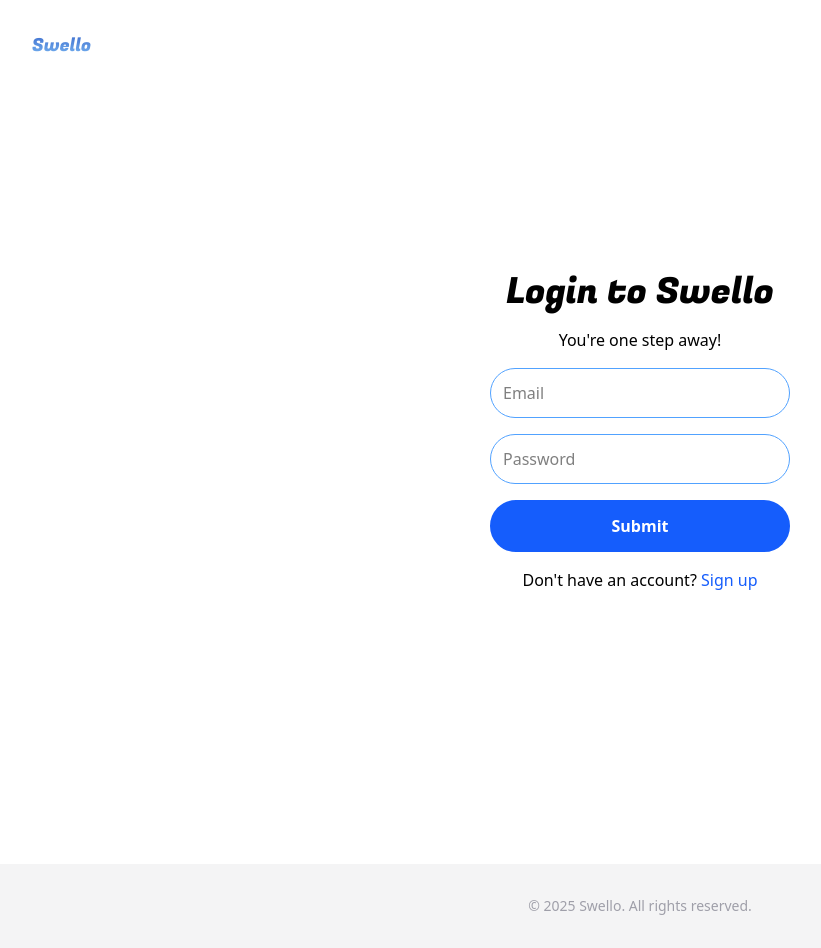
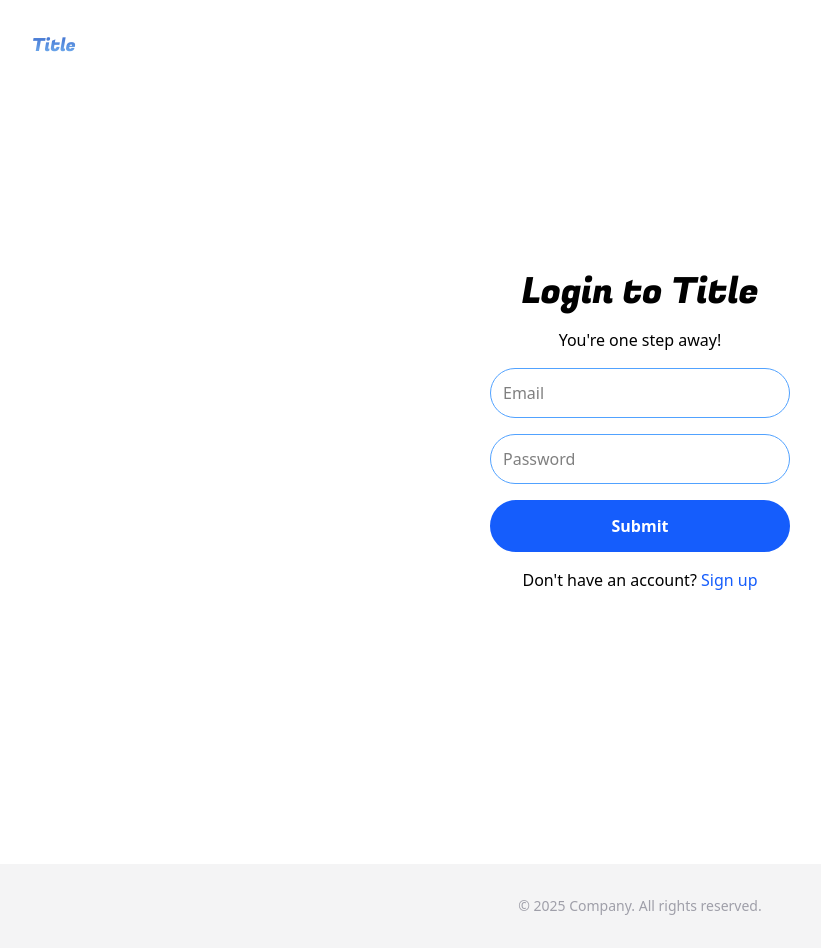
Before and after one commit to oliviafjardine/nextjs-login-template, a Next.js app in the folder frontend/: page /dashboard in a window 1280 px wide. Shown: the whole page, without its empty margins (0-821 px from the left). Built offline with nearby package versions, Linux system fonts and the light colour scheme; no server answers.

Commit message:
Initial commit

```diff
--- a/frontend/src/components/sections/Dashboard.tsx
+++ b/frontend/src/components/sections/Dashboard.tsx
@@ -23,8 +23,8 @@
   }
 
   return (
-    <div className="flex flex-col flex-1">
-      <div className="grid grid-cols-1 sm:grid-cols-3">Home</div>
+    <div className="flex flex-col items-center justify-center h-screen">
+      <h1>Dashboard</h1>
     </div>
   );
 }
--- a/frontend/src/components/sections/Hero.tsx
+++ b/frontend/src/components/sections/Hero.tsx
@@ -5,15 +5,11 @@
   return (
     <div className='min-h-screen justify-center py-24 sm:py-28 md:py-32 flex flex-col gap-4 sm:gap-8'>
       <h1 className='text-3xl sm:text-4xl md:text-5xl text-center font-semibold '>
-        <span className='textGradient'>Swello </span>
-        is a platform built to boost your{' '}
-        <span className='textGradient'>tech career </span>
-        in software engineering, machine learning, data science, and more.
+        Title
       </h1>
 
       <p className='text-center text-lg max-w-xl mx-auto'>
-        Get ready your next job or internship with us by connecting with other developers,
-        practicing your coding skills, doing mock interviews, and perfecting your resume.
+        Brief description
       </p>
       <CallToAction />
     </div>
--- a/frontend/src/components/sections/Login.tsx
+++ b/frontend/src/components/sections/Login.tsx
@@ -43,7 +43,7 @@
     <div className='min-h-screen flex flex-col flex-1 justify-center items-center gap-4'>
       {/* Login title */}
       <h3 className='text-2xl sm:text-3xl md:text-4xl fugaz '>
-        {isRegister ? 'Create your Swello account' : 'Login to Swello'}
+        {isRegister ? 'Create your Title account' : 'Login to Title'}
       </h3>
       <p>You&#39;re one step away!</p>
 
--- a/frontend/src/components/shared/Footer.tsx
+++ b/frontend/src/components/shared/Footer.tsx
@@ -3,7 +3,7 @@
     <footer className="w-full bg-zinc-100">
       <div className="max-w-[1000px] mx-auto p-4 sm:p-8 grid place-items-center">
         <p className="text-zinc-400 text-xs sm:text-sm">
-          © 2025 Swello. All rights reserved.
+          © 2025 Company. All rights reserved.
         </p>
       </div>
     </footer>
--- a/frontend/src/components/shared/Header.tsx
+++ b/frontend/src/components/shared/Header.tsx
@@ -8,7 +8,7 @@
       <div className="max-w-[1300px] mx-auto flex items-center justify-between gap-4 bg-white/80 backdrop-blur-md rounded-lg">
         <Link href={"/"}>
           <h1 className={`text-base sm:text-lg textGradient ${fugaz.className}`}>
-            Swello
+            Title
           </h1>
         </Link>
         <Logout />
```
